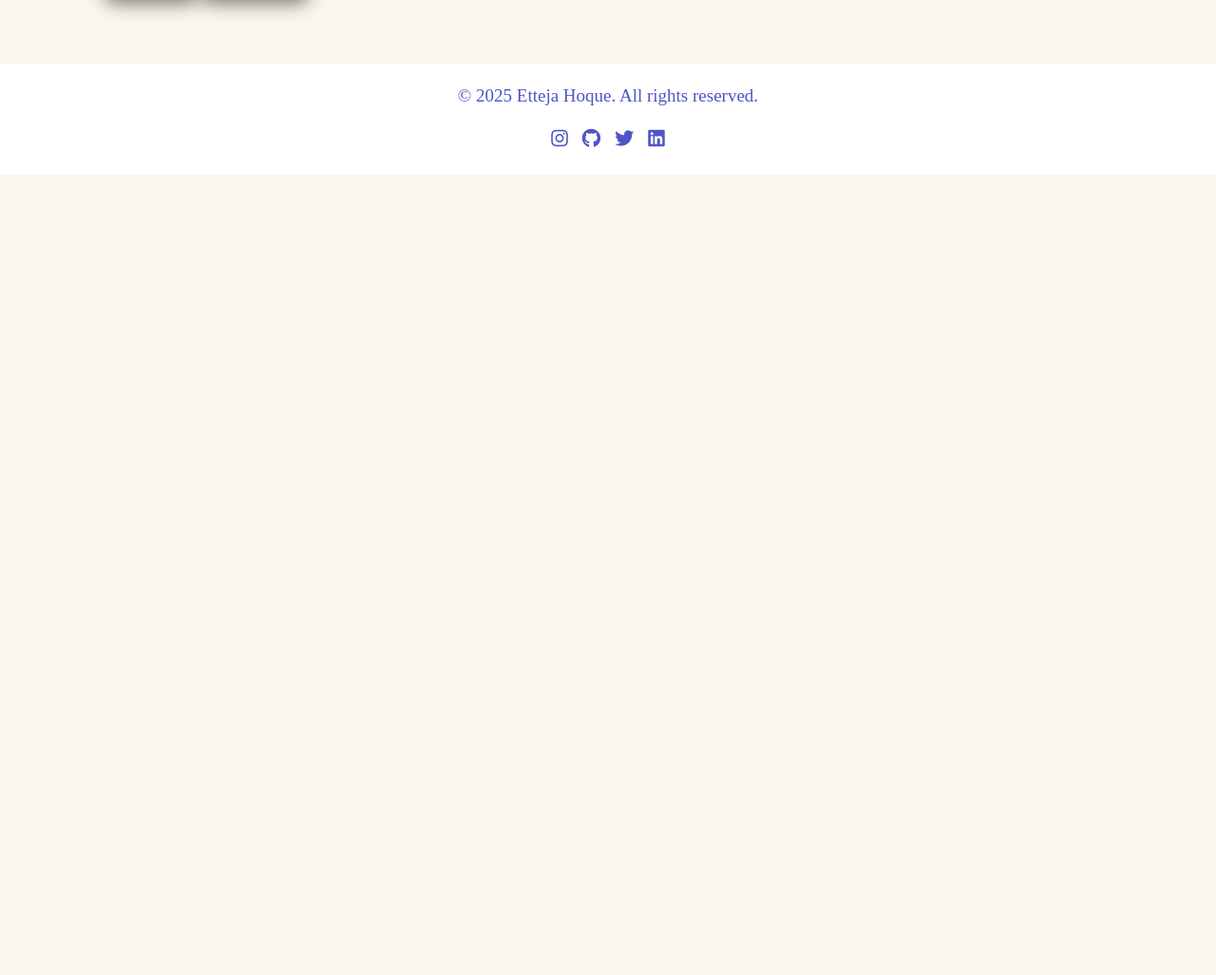
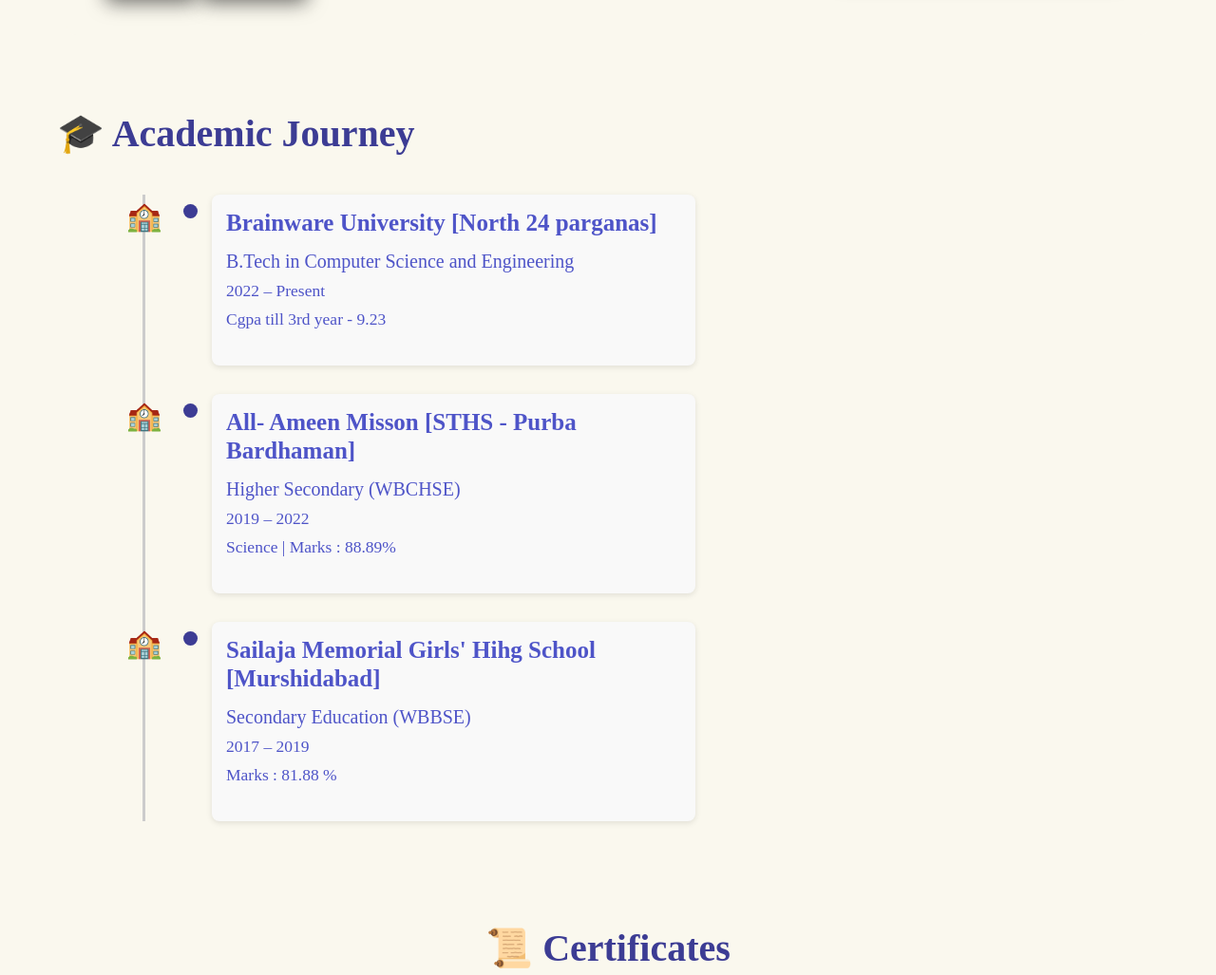
Before and after one commit to ettejahoque2023/Portfolio, a plain HTML site: page about.html in a window 1280 px wide. Shown: the part 566-1593 px from the top of the page at 95% size. Before the commit the page ends 800 px from the top, so only its background shows below. Drawn offline with nearby package versions, Linux system fonts and the light colour scheme.

Commit message:
Adding academic section

```diff
--- a/about.css
+++ b/about.css
@@ -14,7 +14,6 @@
   }
 .container{
      /* full height of viewport */
-
     padding: 40px;
     display: flex;
     align-items: flex-start;
@@ -62,6 +61,80 @@
   margin-top: 100px;
 }
 
+.timeline-section {
+  margin-top: 50px;
+  padding: 20px;
+}
+
+.timeline-heading {
+  color: #3c3c94;
+  font-weight: bold;
+  margin-bottom: 2rem;
+  padding-left: 40px;
+}
+
+.timeline {
+  position: relative;
+  margin-left: 130px;
+  padding-left: 50px;
+  border-left: 3px solid #ccc;
+}
+
+.timeline-item {
+  position: relative;
+  width:50%;
+  margin-bottom: 30px;
+  padding-left: 20px;
+}
+
+.timeline-item::before {
+  content: "";
+  position: absolute;
+  left: -10px;
+  top: 10px;
+  width: 15px;
+  height: 15px;
+  background: #3c3c94;
+  border-radius: 50%;
+}
+
+.timeline-icon {
+  position: absolute;
+  left: -70px;
+  top: 0;
+  font-size: 30px;
+}
+
+.timeline-content {
+  background-color: #f9f9f9;
+  border-radius: 8px;
+  padding: 15px;
+  box-shadow: 0 2px 6px rgba(0, 0, 0, 0.1);
+}
+
+.timeline-content h5{
+  font-weight: 800;
+}
+
+.certificates-section h2 {
+  color: #3c3c94;
+  font-weight: bold;
+  margin-bottom: 1rem;
+  text-align: center;
+}
+
+.list-group-item {
+  font-size: 1rem;
+  padding: 0.75rem 1rem;
+}
+
+.certificates-section .card img {
+  height: 200px;
+  object-fit: contain;
+}
+
+
+
 
 @media (max-width: 768px) {
     .container {
--- a/about.html
+++ b/about.html
@@ -45,9 +45,9 @@
       </div>
     </div>
   </nav>
-
-      <div class="container">
-        <div class="text-content">
+        <!-- About section  -->
+      <section class="container">
+          <div class="text-content">
           <h1>Etteja Hoque</h1>
           <div class="txt">
             Hey there, &#128075<br>
@@ -64,10 +64,69 @@
         <div class="image-box">
           <img src="./assets/EH2.jpg" alt="Profile Image">
         </div>
-      </div>
+      </section>
 
 
+      <!-- Academic Section -->
+<section class="timeline-section my-5">
+  <h2 class="timeline-heading">🎓 Academic Journey</h2>
+  <div class="timeline">
 
+    <div class="timeline-item">
+      <div class="timeline-icon">🏫</div>
+      <div class="timeline-content">
+        <h5>Brainware University [North 24 parganas]</h5>
+        <p>B.Tech in Computer Science and Engineering<br>
+        <small>2022 – Present</small>
+        <br>
+        <small>Cgpa till 3rd year - 9.23 </small>
+
+        </p>
+      </div>
+    </div>
+
+    <div class="timeline-item">
+      <div class="timeline-icon">🏫</div>
+      <div class="timeline-content">
+        <h5>All- Ameen Misson [STHS - Purba Bardhaman]</h5>
+        <p>Higher Secondary (WBCHSE)<br>
+          <small>2019 – 2022</small>
+          <br>
+         <small> Science | Marks : 88.89%</small>
+        </p>
+
+
+      </div>
+    </div>
+
+    <div class="timeline-item">
+      <div class="timeline-icon">🏫</div>
+      <div class="timeline-content">
+        <h5>Sailaja Memorial Girls' Hihg School [Murshidabad]</h5>
+        <p>Secondary Education (WBBSE)<br>
+          <small>2017 – 2019</small> <br>
+          <small>Marks : 81.88 %</small>
+        </p>
+      </div>
+    </div>
+
+  </div>
+</section>
+
+<!-- Certificates Section -->
+  <section class="certificates-section my-5">
+  <h2>📜 Certificates</h2>
+  <div class="row row-cols-1 row-cols-md-3 g-4">
+    <div class="col">
+      <div class="card h-100 shadow">
+        <img src="./assets/DsaCer.jpg" class="card-img-top" alt="Certificate 1">
+        <div class="card-body">
+          <h5 class="card-title">Web Development</h5>
+          <p class="card-text">Issued by XYZ Platform</p>
+        </div>
+      </div>
+    </div>
+  </section>
 
       <footer class="footer">
         <div class="footer-content">
```
Also changed, not shown: assets/DsaCer.jpg (added).
